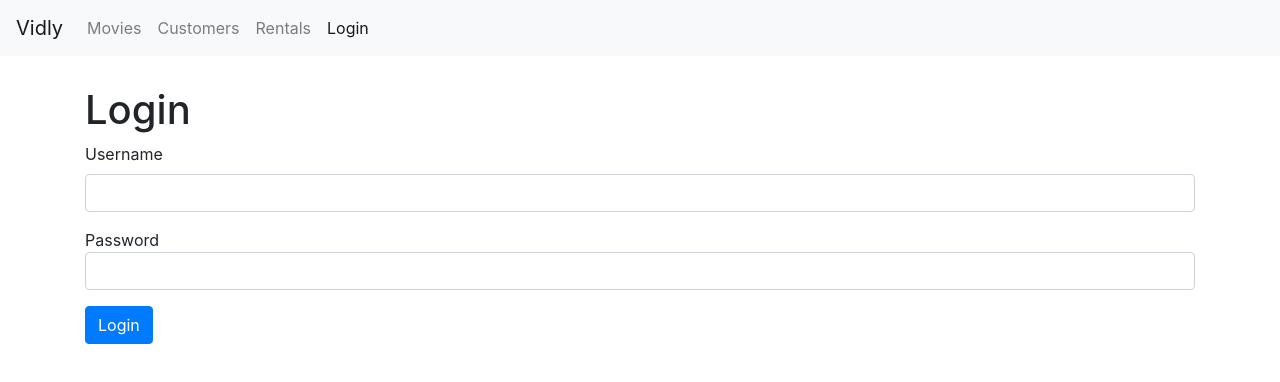
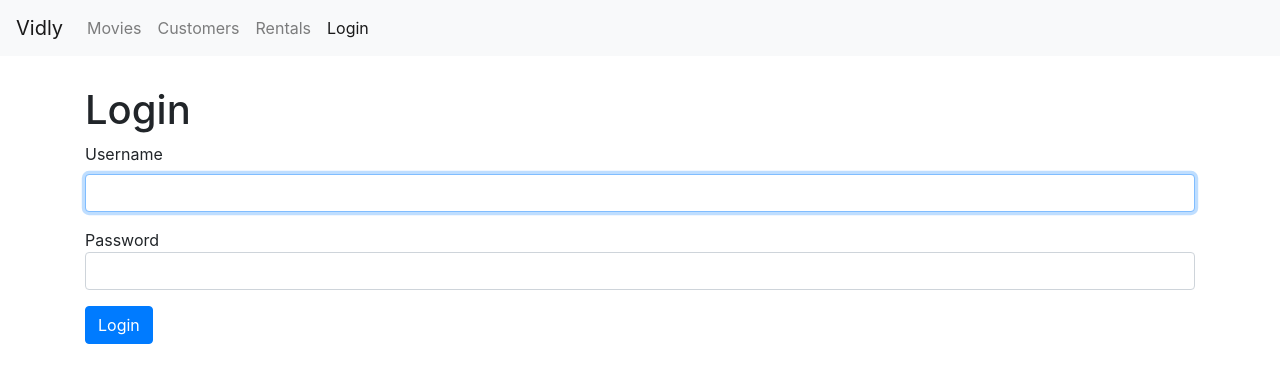
Before and after one commit to PDTayl888/video-react, a React (Create React App) app: page /login in a window 1280 px wide. Shown: the top 382 px of the page. Built offline with nearby package versions, Linux system fonts and the light colour scheme.

Commit message:
added onChange to loginform

```diff
--- a/src/components/loginForm.jsx
+++ b/src/components/loginForm.jsx
@@ -1,25 +1,50 @@
 import React, { Component } from 'react';
 
 class LoginForm extends Component {
+  state = {
+    account: { username: '', password: '' }
+  };
+
   handleSubmit = e => {
     e.preventDefault();
-
-    // Call server
     console.log('Submitted');
   };
 
+  handleChange = ({ currentTarget: input }) => {
+    const account = { ...this.state.account };
+    account[input.name] = input.value;
+    this.setState({ account });
+  };
+
   render() {
+    const { account } = this.state;
+
     return (
       <div>
         <h1>Login</h1>
         <form onSubmit={this.handleSubmit}>
           <div className='form-group'>
             <label htmlFor='username'>Username</label>
-            <input id='username' type='text' className='form-control' />
+            <input
+              autoFocus
+              value={account.username}
+              onChange={this.handleChange}
+              id='username'
+              name='username'
+              type='text'
+              className='form-control'
+            />
           </div>
           <div className='form-group'>
             <label htmlFor='password'></label>Password
-            <input id='password' type='text' className='form-control' />
+            <input
+              value={account.password}
+              onChange={this.handleChange}
+              id='password'
+              name='password'
+              type='text'
+              className='form-control'
+            />
           </div>
           <button className='btn btn-primary'>Login</button>
         </form>
```
